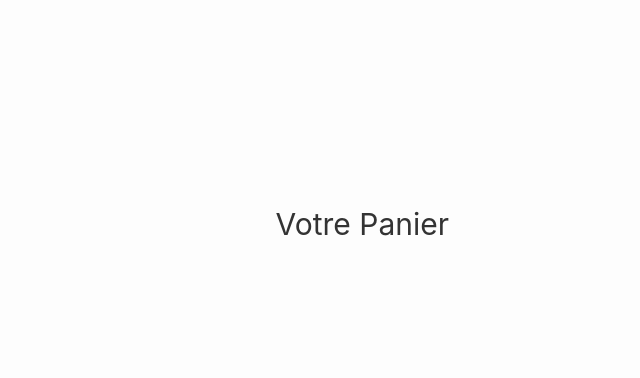
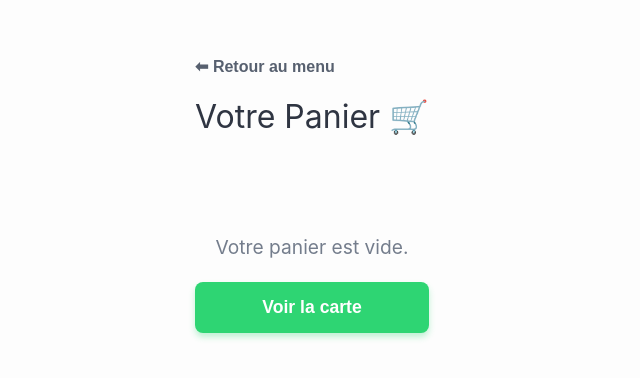
Before and after one commit to LivDel/Barapp, a Vue app in the folder frontend/: page /cart in a window 1280 px wide. Shown: the part 176-554 px from the top of the page, without its empty margins (191-831 px from the left). Built offline with nearby package versions, Linux system fonts and the light colour scheme; the HTML template or start-up script is replaced by a standard one.

Commit message:
feat: ajout du panier et prise de commande client

```diff
--- /dev/null
+++ b/frontend/src/services/ClientService.ts
@@ -0,0 +1,19 @@
+import api from './api'
+import type { CommandeRequestDto, Commande } from '../types'
+
+/**
+ * Service gérant les actions du client (Prise de commande, Suivi)
+ */
+export const ClientService = {
+  // Envoie le DTO (le panier) au backend pour créer la commande dans la base de données
+  async lancerCommande(request: CommandeRequestDto): Promise<Commande> {
+    const response = await api.post<Commande>('/client/commandes', request)
+    return response.data
+  },
+
+  // Récupère une commande par son ID pour voir l'évolution de ses statuts (Suivi en temps réel)
+  async getCommandeDetails(idCommande: number): Promise<Commande> {
+    const response = await api.get<Commande>(`/client/commandes/${idCommande}`)
+    return response.data
+  }
+}
--- /dev/null
+++ b/frontend/src/store.ts
@@ -0,0 +1,40 @@
+import { reactive } from 'vue'
+import type { Cocktail } from './types'
+
+/**
+ * STORE GLOBAL (État partagé de l'application)
+ *
+ * Plutôt que d'installer une grosse librairie externe complexe (Vuex, Pinia),
+ * j'utilise la fonction 'reactive' native de Vue 3.
+ * C'est l'approche la plus simple, moderne et légère pour stocker les données
+ * (Panier + Numéro de table) qui doivent rester en mémoire quand on change de page.
+ */
+export const store = reactive({
+  numeroTable: null as number | null,
+
+  // Le panier contient la liste des cocktails sélectionnés par le client
+  cart: [] as Cocktail[],
+
+  // Session du barman (s'il est connecté)
+  barmakerUser: null as { identifiant: string, nom: string } | null
+})
+
+// --- FONCTIONS CLIENT ---
+
+// Fonctions utilitaires pour manipuler le panier depuis n'importe quel composant
+export const addToCart = (cocktail: Cocktail) => {
+  store.cart.push(cocktail)
+}
+
+export const clearCart = () => {
+  store.cart = []
+}
+
+// --- FONCTIONS BARMAKER ---
+export const setBarmakerUser = (identifiant: string, nom: string) => {
+  store.barmakerUser = { identifiant, nom }
+}
+
+export const logoutBarmaker = () => {
+  store.barmakerUser = null
+}
--- a/frontend/src/views/client/CartView.vue
+++ b/frontend/src/views/client/CartView.vue
@@ -1,10 +1,199 @@
 <template>
-  <div>
-    <h1>Votre Panier</h1>
-    <!-- Liste des articles et bouton valider -->
+  <div class="cart-page">
+    <header class="header">
+      <button class="back-btn" @click="router.push('/menu')">⬅ Retour au menu</button>
+      <h1>Votre Panier 🛒</h1>
+    </header>
+
+    <div v-if="store.cart.length === 0" class="empty-cart">
+      <p>Votre panier est vide.</p>
+      <button @click="router.push('/menu')" class="btn-primary">Voir la carte</button>
+    </div>
+
+    <div v-else class="cart-content">
+      <div class="table-info">
+        Table N° {{ store.numeroTable }}
+      </div>
+
+      <ul class="cart-list">
+        <!-- On itère sur le state global (store) pour afficher le contenu -->
+        <li v-for="(cocktail, index) in store.cart" :key="index" class="cart-item">
+          <span>🍹 {{ cocktail.nom }}</span>
+          <!-- On permet de retirer un article en passant son index dans le tableau -->
+          <button @click="removeFromCart(index)" class="btn-remove" title="Retirer cet article">❌</button>
+        </li>
+      </ul>
+
+      <button class="btn-primary btn-order" @click="validerCommande" :disabled="isSubmitting">
+        {{ isSubmitting ? 'Envoi en cours...' : 'Valider la commande' }}
+      </button>
+
+      <p v-if="errorMessage" class="error-msg">{{ errorMessage }}</p>
+    </div>
   </div>
 </template>
 
 <script setup lang="ts">
-// Code à venir
+import { ref } from 'vue'
+import { useRouter } from 'vue-router'
+import { store, clearCart } from '../../store'
+import { ClientService } from '../../services/ClientService'
+import type { CommandeRequestDto } from '../../types'
+
+const router = useRouter()
+const isSubmitting = ref(false)
+const errorMessage = ref('')
+
+const removeFromCart = (index: number) => {
+  store.cart.splice(index, 1)
+}
+
+// Fonction centrale pour l'examen !
+const validerCommande = async () => {
+  if (!store.numeroTable || store.cart.length === 0) return
+
+  isSubmitting.value = true
+  errorMessage.value = ''
+
+  try {
+    // 1. On fabrique le DTO attendu par Spring Boot
+    // On "map" notre panier front-end vers le modèle strict de l'API.
+    const requestDto: CommandeRequestDto = {
+      numeroTable: store.numeroTable,
+      cocktails: store.cart.map(c => ({
+        idCocktail: c.idCocktail,
+        idTaille: 1 // On met la taille Standard (ID 1) par défaut pour la démo
+      }))
+    }
+
+    // 2. On envoie la requête POST !
+    const commandeCree = await ClientService.lancerCommande(requestDto)
+
+    // 3. Succès : On vide le panier local et on redirige vers l'URL de suivi (ex: /tracking/5)
+    clearCart()
+    router.push(`/tracking/${commandeCree.idCommande}`)
+
+  } catch (error) {
+    console.error("Erreur de commande :", error)
+    errorMessage.value = "Impossible de valider la commande. Le serveur est-il allumé ?"
+  } finally {
+    isSubmitting.value = false
+  }
+}
 </script>
+
+<style scoped>
+.cart-page {
+  max-width: 800px;
+  margin: 0 auto;
+  padding: 20px;
+}
+
+.header {
+  margin-bottom: 30px;
+}
+
+.back-btn {
+  background: none;
+  border: none;
+  color: #57606f;
+  font-weight: bold;
+  cursor: pointer;
+  padding: 0;
+  margin-bottom: 15px;
+  font-size: 1rem;
+}
+
+h1 {
+  color: #2f3542;
+  font-size: 2rem;
+  margin: 0;
+}
+
+.table-info {
+  background: #dfe4ea;
+  color: #2f3542;
+  padding: 15px;
+  border-radius: 8px;
+  font-weight: bold;
+  text-align: center;
+  margin-bottom: 20px;
+}
+
+.cart-list {
+  list-style: none;
+  padding: 0;
+  margin: 0 0 30px 0;
+  border: 1px solid #f1f2f6;
+  border-radius: 8px;
+  background: white;
+}
+
+.cart-item {
+  display: flex;
+  justify-content: space-between;
+  align-items: center;
+  padding: 15px;
+  border-bottom: 1px solid #f1f2f6;
+  font-size: 1.1rem;
+}
+
+.cart-item:last-child {
+  border-bottom: none;
+}
+
+.btn-remove {
+  background: none;
+  border: none;
+  cursor: pointer;
+  font-size: 1.2rem;
+  opacity: 0.7;
+  transition: opacity 0.2s;
+}
+
+.btn-remove:hover {
+  opacity: 1;
+}
+
+.btn-primary {
+  background: #2ed573;
+  color: white;
+  border: none;
+  padding: 15px 30px;
+  border-radius: 8px;
+  font-weight: bold;
+  font-size: 1.1rem;
+  cursor: pointer;
+  width: 100%;
+  transition: background 0.2s;
+  box-shadow: 0 4px 6px rgba(46, 213, 115, 0.3);
+}
+
+.btn-primary:hover {
+  background: #26de81;
+}
+
+.btn-primary:disabled {
+  background: #a4b0be;
+  cursor: not-allowed;
+  box-shadow: none;
+}
+
+.empty-cart {
+  text-align: center;
+  padding: 60px 0;
+  color: #747d8c;
+}
+
+.empty-cart p {
+  font-size: 1.2rem;
+  margin-bottom: 20px;
+}
+
+.error-msg {
+  color: #ff4757;
+  text-align: center;
+  margin-top: 15px;
+  font-weight: bold;
+}
+</style>
--- a/frontend/src/views/client/HomeView.vue
+++ b/frontend/src/views/client/HomeView.vue
@@ -1,18 +1,86 @@
 <template>
-  <div class="container">
-    <h1>Bienvenue au Bar'app</h1>
-    <p>Veuillez saisir votre numéro de table pour commencer :</p>
-    <!-- On ajoutera un input et un bouton ici plus tard -->
+  <div class="home-container">
+    <div class="card">
+      <h1>🍹 Bienvenue au Bar'app</h1>
+
+      <!-- Si aucun numéro de table n'a été détecté dans l'URL -->
+      <p v-if="!hasTable">
+        Veuillez scanner le <strong>QR Code</strong> situé sur votre table pour accéder à la carte.
+      </p>
+
+      <!-- Si un numéro de table a été détecté -->
+      <p v-else class="success-text">
+        ✅ Table identifiée (N°{{ store.numeroTable }}).<br>
+        Redirection vers la carte en cours...
+      </p>
+    </div>
   </div>
 </template>
 
 <script setup lang="ts">
-// Page d'accueil basique, la logique viendra dans un second temps
+import { onMounted, ref } from 'vue'
+import { useRoute, useRouter } from 'vue-router'
+import { store } from '../../store'
+
+const route = useRoute()
+const router = useRouter()
+const hasTable = ref(false)
+
+// La logique du QR Code :
+// onMounted s'exécute à l'ouverture de la page.
+// Le QR Code de la table contiendra une URL du type : http://mon-app.com/?table=5
+onMounted(() => {
+  // On extrait le paramètre "table" de l'URL
+  const tableParam = route.query.table
+
+  if (tableParam) {
+    // Si on a un numéro, on le sauvegarde dans notre "store" global
+    store.numeroTable = Number(tableParam)
+    hasTable.value = true
+
+    // On redirige automatiquement le client vers la carte après 1,5 seconde
+    // (Léger délai pour que l'UX soit fluide et qu'il ait le temps de lire "Table identifiée")
+    setTimeout(() => {
+      router.push('/menu')
+    }, 1500)
+  }
+})
 </script>
 
 <style scoped>
-.container {
+.home-container {
+  display: flex;
+  align-items: center;
+  justify-content: center;
+  height: 100vh;
   padding: 20px;
+  background: linear-gradient(135deg, #fdfbfb 0%, #ebedee 100%);
+  /* Joli fond dégradé */
+}
+
+.card {
+  background: white;
+  padding: 40px;
+  border-radius: 12px;
+  box-shadow: 0 10px 30px rgba(0, 0, 0, 0.08);
   text-align: center;
+  max-width: 400px;
+}
+
+h1 {
+  color: #2f3542;
+  margin-bottom: 20px;
+  font-size: 1.8rem;
+}
+
+p {
+  color: #57606f;
+  font-size: 1.1rem;
+  line-height: 1.5;
+}
+
+.success-text {
+  color: #2ed573;
+  font-weight: bold;
 }
 </style>
```
